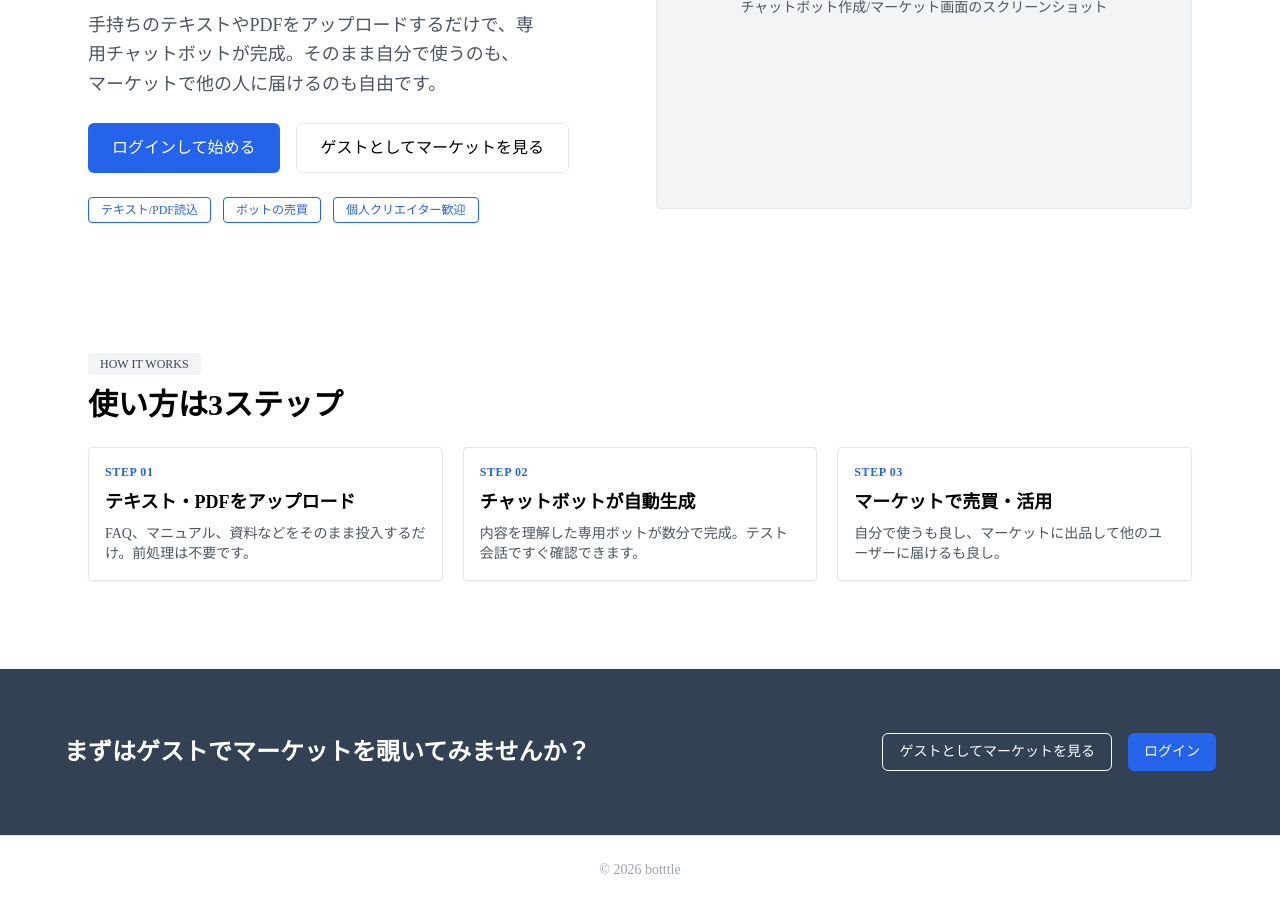
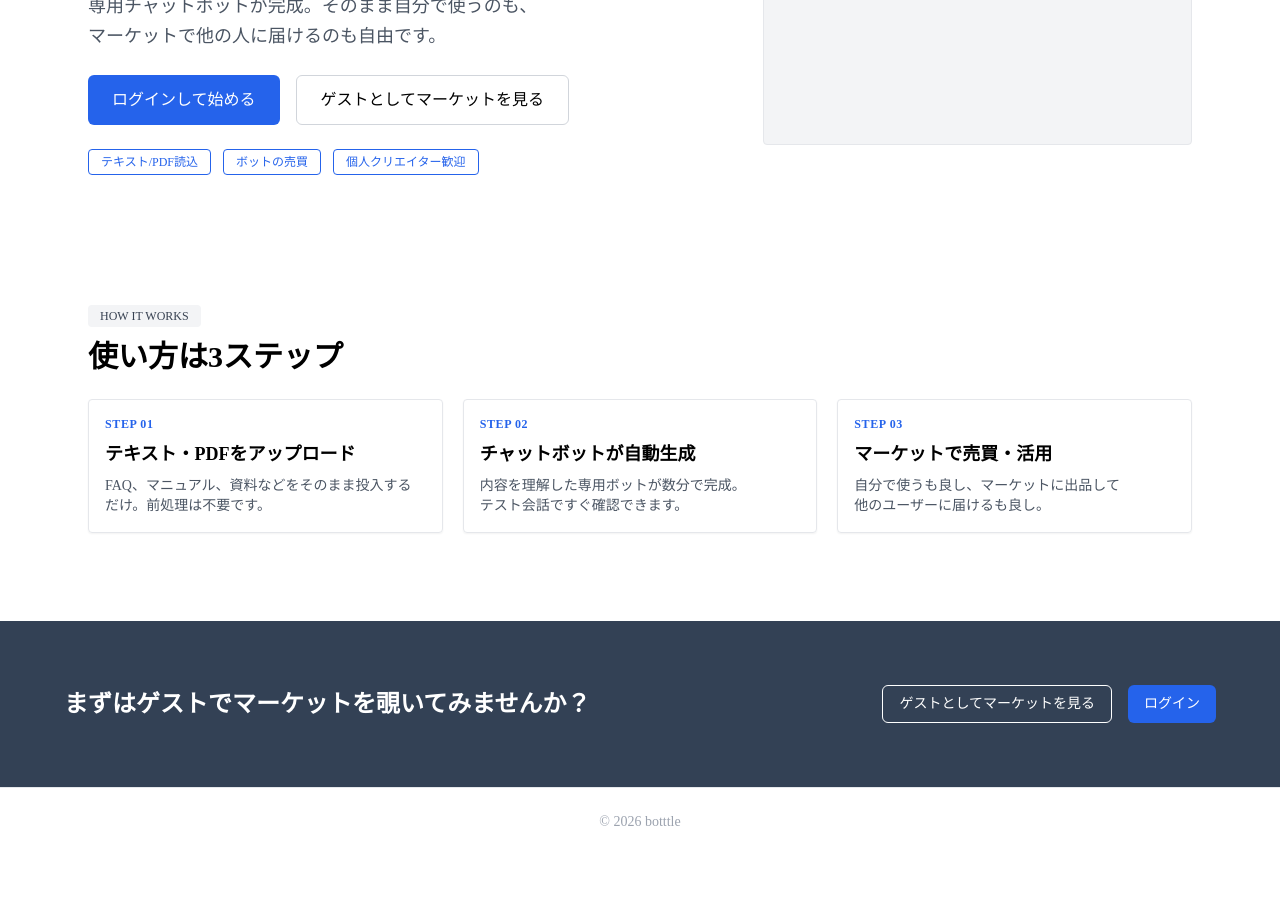
Before and after one commit to HEW-A/Botttle, a Nuxt app in the folder frontend/: page / in a window 1280 px wide. Shown: the part 340-1244 px from the top of the page. After the commit the page ends 1196 px from the top, so only its background shows below. Built offline with nearby package versions, Linux system fonts and the light colour scheme; no server answers; a web font is replaced by a local one.

Commit message:
ボタン、フッターの共通化とテキストの改行位置修正

```diff
--- /dev/null
+++ b/frontend/app/components/common/AppButton.vue
@@ -0,0 +1,42 @@
+<template>
+  <NuxtLink v-if="to" :to="to" :class="buttonClass">
+    <slot />
+  </NuxtLink>
+  <button v-else :class="buttonClass">
+    <slot />
+  </button>
+</template>
+
+<script setup>
+const props = defineProps({
+  to: {
+    type: String,
+    default: null,
+  },
+  variant: {
+    type: String,
+    default: 'primary', // 'primary' | 'outline' | 'outline-white'
+  },
+  size: {
+    type: String,
+    default: 'sm', // 'sm' | 'lg'
+  },
+})
+
+const variantClass = {
+  primary: 'bg-blue-600 text-white hover:bg-blue-700',
+  outline: 'border border-gray-300 hover:bg-gray-100',
+  'outline-white': 'border border-white text-white hover:bg-white/10',
+}
+
+const sizeClass = {
+  sm: 'px-4 py-2 text-sm',
+  lg: 'px-6 py-3 text-base',
+}
+
+const buttonClass = computed(() => [
+  'inline-flex items-center whitespace-nowrap rounded-md font-medium',
+  variantClass[props.variant],
+  sizeClass[props.size],
+])
+</script>
--- /dev/null
+++ b/frontend/app/components/common/AppFooter.vue
@@ -0,0 +1,3 @@
+<template>
+  <footer class="border-t border-gray-200 px-6 py-6 text-center text-sm text-gray-400">© 2026 botttle</footer>
+</template>
--- a/frontend/app/layouts/default.vue
+++ b/frontend/app/layouts/default.vue
@@ -33,8 +33,6 @@ const { data, error } = useFetch<{ status: string }>(`${apiBase}/api/health`)
       <slot />
     </main>
 
-    <footer class="text-center text-xs text-gray-400 py-4">
-      © 2026 BotArena
-    </footer>
+    <CommonAppFooter />
   </div>
 </template>
--- a/frontend/app/pages/index.vue
+++ b/frontend/app/pages/index.vue
@@ -4,23 +4,15 @@
       <span class="text-2xl tracking-wide">botttle</span>
       <nav class="flex flex-wrap items-center gap-3 md:gap-5">
         <a href="#how" class="text-sm whitespace-nowrap hover:text-blue-600">使い方</a>
-        <NuxtLink
-          to="/main"
-          class="inline-flex items-center whitespace-nowrap rounded-md border border-gray-200 px-4 py-2 text-sm font-medium hover:bg-gray-50"
-        >
-          ゲストでマーケットを見る
-        </NuxtLink>
-        <NuxtLink
-          to="/login"
-          class="inline-flex items-center whitespace-nowrap rounded-md bg-blue-600 px-4 py-2 text-sm font-medium text-white hover:bg-blue-700"
-        >
-          ログイン
-        </NuxtLink>
+        <CommonAppButton to="/main" variant="outline">ゲストでマーケットを見る</CommonAppButton>
+        <CommonAppButton to="/login" variant="primary">ログイン</CommonAppButton>
       </nav>
     </header>
 
     <main class="flex-1">
-      <section class="mx-auto grid max-w-6xl grid-cols-1 items-center gap-8 px-6 py-12 md:grid-cols-2 md:py-16">
+      <section
+        class="mx-auto grid max-w-6xl grid-cols-1 items-center gap-8 px-6 py-12 md:grid-cols-[3fr_2fr] md:py-16"
+      >
         <div>
           <span class="mb-4 inline-block rounded bg-blue-100 px-3 py-1 text-xs text-blue-700">
             テキスト・PDFからボットが作れる、CtoCマーケット
@@ -29,22 +21,12 @@
             あなたのチャットボットを、<br />
             つくる。売る。買う。
           </h1>
-          <p class="mb-6 max-w-md text-lg leading-relaxed text-gray-600">
-            手持ちのテキストやPDFをアップロードするだけで、専用チャットボットが完成。そのまま自分で使うのも、マーケットで他の人に届けるのも自由です。
+          <p class="mb-6 text-lg leading-relaxed text-gray-600">
+            手持ちのテキストやPDFをアップロードするだけで、<br>専用チャットボットが完成。そのまま自分で使うのも、<br>マーケットで他の人に届けるのも自由です。
           </p>
           <div class="mb-6 flex flex-wrap gap-4">
-            <NuxtLink
-              to="/login"
-              class="inline-flex items-center rounded-md bg-blue-600 px-6 py-3 text-base font-medium text-white hover:bg-blue-700"
-            >
-              ログインして始める
-            </NuxtLink>
-            <NuxtLink
-              to="/main"
-              class="inline-flex items-center rounded-md border border-gray-200 px-6 py-3 text-base font-medium hover:bg-gray-50"
-            >
-              ゲストとしてマーケットを見る
-            </NuxtLink>
+            <CommonAppButton to="/login" variant="primary" size="lg">ログインして始める</CommonAppButton>
+            <CommonAppButton to="/main" variant="outline" size="lg">ゲストとしてマーケットを見る</CommonAppButton>
           </div>
           <div class="flex flex-wrap gap-3">
             <span class="rounded border border-blue-600 px-3 py-1 text-xs text-blue-600">テキスト/PDF読込</span>
@@ -68,17 +50,17 @@
           <div class="rounded border border-gray-200 p-4 shadow-sm">
             <div class="text-xs font-semibold tracking-wider text-blue-600">STEP 01</div>
             <div class="mt-2 text-lg font-semibold">テキスト・PDFをアップロード</div>
-            <p class="mt-2 text-sm text-gray-600">FAQ、マニュアル、資料などをそのまま投入するだけ。前処理は不要です。</p>
+            <p class="mt-2 text-sm text-gray-600">FAQ、マニュアル、資料などをそのまま投入する<br>だけ。前処理は不要です。</p>
           </div>
           <div class="rounded border border-gray-200 p-4 shadow-sm">
             <div class="text-xs font-semibold tracking-wider text-blue-600">STEP 02</div>
             <div class="mt-2 text-lg font-semibold">チャットボットが自動生成</div>
-            <p class="mt-2 text-sm text-gray-600">内容を理解した専用ボットが数分で完成。テスト会話ですぐ確認できます。</p>
+            <p class="mt-2 text-sm text-gray-600">内容を理解した専用ボットが数分で完成。<br>テスト会話ですぐ確認できます。</p>
           </div>
           <div class="rounded border border-gray-200 p-4 shadow-sm">
             <div class="text-xs font-semibold tracking-wider text-blue-600">STEP 03</div>
             <div class="mt-2 text-lg font-semibold">マーケットで売買・活用</div>
-            <p class="mt-2 text-sm text-gray-600">自分で使うも良し、マーケットに出品して他のユーザーに届けるも良し。</p>
+            <p class="mt-2 text-sm text-gray-600">自分で使うも良し、マーケットに出品して<br>他のユーザーに届けるも良し。</p>
           </div>
         </div>
       </section>
@@ -87,24 +69,14 @@
         <div class="mx-auto flex max-w-6xl flex-wrap items-center justify-between gap-6">
           <h2 class="text-2xl font-semibold">まずはゲストでマーケットを覗いてみませんか？</h2>
           <div class="flex flex-wrap gap-4">
-            <NuxtLink
-              to="/main"
-              class="inline-flex items-center rounded-md border border-white px-4 py-2 text-sm font-medium text-white hover:bg-white/10"
-            >
-              ゲストとしてマーケットを見る
-            </NuxtLink>
-            <NuxtLink
-              to="/login"
-              class="inline-flex items-center rounded-md bg-blue-600 px-4 py-2 text-sm font-medium text-white hover:bg-blue-700"
-            >
-              ログイン
-            </NuxtLink>
+            <CommonAppButton to="/main" variant="outline-white">ゲストとしてマーケットを見る</CommonAppButton>
+            <CommonAppButton to="/login" variant="primary">ログイン</CommonAppButton>
           </div>
         </div>
       </section>
     </main>
 
-    <footer class="border-t border-gray-200 px-6 py-6 text-center text-sm text-gray-400">© 2026 botttle</footer>
+    <CommonAppFooter />
   </div>
 </template>
 
```
